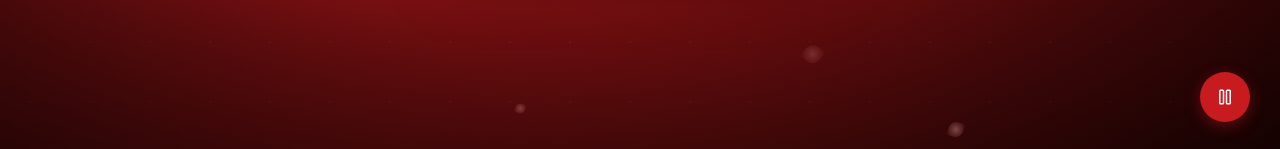
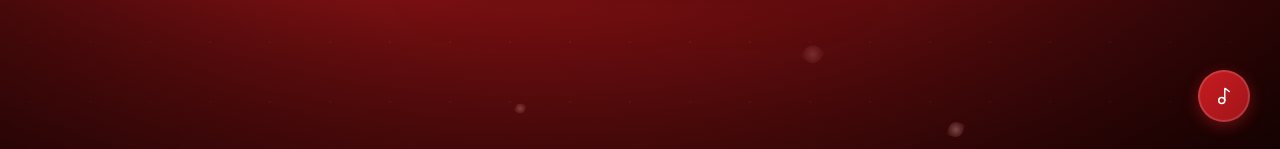
Before and after one commit to nhotungdo/wedding_wall, a Next.js app: page / in a window 1280 px wide. Shown: the part 648-797 px from the top of the page. Built offline with nearby package versions, Linux system fonts and the light colour scheme.

Commit message:
feat: add MusicPlayer, WeddingCalendar, WeddingCeremony, Footer, and GroomBride components to project structure

```diff
--- a/src/components/Footer.jsx
+++ b/src/components/Footer.jsx
@@ -30,7 +30,7 @@ export default function Footer() {
           transition={{ duration: 0.8 }}
         >
           <div className="footer-brand">
-            <h2 className="font-serif footer-title">MINH &amp; PHƯƠNG</h2>
+            <h2 className="font-serif footer-title">VŨ MINH &amp; LÊ PHƯƠNG</h2>
             <div className="footer-date-row">
               <Heart size={14} fill="var(--color-gold-light)" color="var(--color-gold-light)" />
               <span>13 · 10 · 2026</span>
@@ -47,7 +47,7 @@ export default function Footer() {
           <div className="footer-info-grid">
             {/* Groom Contact */}
             <div className="contact-box">
-              <h4 className="font-sans contact-role">CHÚ RỂ MINH</h4>
+              <h4 className="font-sans contact-role">CHÚ RỂ — VŨ MINH</h4>
               <p className="contact-phone">
                 <Phone size={14} /> 0901 234 567
               </p>
@@ -65,7 +65,7 @@ export default function Footer() {
 
             {/* Bride Contact */}
             <div className="contact-box">
-              <h4 className="font-sans contact-role">CÔ DÂU PHƯƠNG</h4>
+              <h4 className="font-sans contact-role">CÔ DÂU — LÊ PHƯƠNG</h4>
               <p className="contact-phone">
                 <Phone size={14} /> 0987 654 321
               </p>
--- a/src/components/GroomBride.jsx
+++ b/src/components/GroomBride.jsx
@@ -16,14 +16,14 @@ export default function GroomBride() {
 
   const groomInfo = {
     title: 'CHÚ RỂ MINH',
-    name: 'VŨ VĂN MINH',
+    name: 'VŨ MINH',
     quote: '"The man who found his forever."',
     image: 'https://images.unsplash.com/photo-1507003211169-0a1dd7228f2d?q=80&w=800&auto=format&fit=crop'
   };
 
   const brideInfo = {
     title: 'CÔ DÂU PHƯƠNG',
-    name: 'LÊ THỊ PHƯƠNG',
+    name: 'LÊ PHƯƠNG',
     quote: '"The woman who made forever feel like home."',
     image: 'https://images.unsplash.com/photo-1534528741775-53994a69daeb?q=80&w=800&auto=format&fit=crop'
   };
--- a/src/components/MusicPlayer.css
+++ b/src/components/MusicPlayer.css
@@ -2,32 +2,41 @@
   position: fixed;
   bottom: 30px;
   right: 30px;
-  z-index: 9000; /* Ensure it stays above everything */
+  z-index: 9000;
+  display: flex;
+  align-items: center;
+  gap: 10px;
+  flex-direction: row-reverse; /* label on left, button on right */
 }
 
 .music-btn {
-  background-color: var(--color-primary);
+  position: relative;
+  background: linear-gradient(135deg, var(--color-primary), var(--color-primary-dark));
   border: none;
-  width: 50px;
-  height: 50px;
+  width: 52px;
+  height: 52px;
   border-radius: 50%;
   display: flex;
   align-items: center;
   justify-content: center;
   cursor: pointer;
-  box-shadow: 0 4px 15px rgba(199, 27, 32, 0.4);
-  transition: transform 0.3s cubic-bezier(0.175, 0.885, 0.32, 1.275), background-color 0.3s;
+  box-shadow:
+    0 4px 15px rgba(199, 27, 32, 0.45),
+    0 0 0 2px rgba(255,255,255,0.15) inset;
+  transition: transform 0.3s cubic-bezier(0.175, 0.885, 0.32, 1.275), box-shadow 0.3s;
+  flex-shrink: 0;
 }
 
 .music-btn:hover {
-  transform: scale(1.1);
-  background-color: var(--color-primary-dark);
+  transform: scale(1.12);
+  box-shadow: 0 8px 24px rgba(199, 27, 32, 0.6);
 }
 
 .music-btn:active {
   transform: scale(0.95);
 }
 
+/* Music icon: spin disc when playing */
 .music-icon-wrapper {
   display: flex;
   align-items: center;
@@ -35,19 +44,15 @@
 }
 
 .music-icon-wrapper.spinning {
-  animation: spin 3s linear infinite;
+  animation: disc-spin 4s linear infinite;
 }
 
-@keyframes spin {
-  from {
-    transform: rotate(0deg);
-  }
-  to {
-    transform: rotate(360deg);
-  }
+@keyframes disc-spin {
+  from { transform: rotate(0deg); }
+  to   { transform: rotate(360deg); }
 }
 
-/* Add an animated aura when playing */
+/* Pulse aura when playing */
 .music-btn.playing::before {
   content: '';
   position: absolute;
@@ -58,21 +63,36 @@
   border-radius: 50%;
   background-color: var(--color-primary);
   z-index: -1;
-  animation: pulse-ring 2s cubic-bezier(0.215, 0.61, 0.355, 1) infinite;
+  animation: pulse-ring 1.8s cubic-bezier(0.215, 0.61, 0.355, 1) infinite;
   opacity: 0;
 }
 
 @keyframes pulse-ring {
-  0% {
-    transform: scale(1);
-    opacity: 0.6;
-  }
-  100% {
-    transform: scale(1.8);
-    opacity: 0;
-  }
+  0%   { transform: scale(1);   opacity: 0.6; }
+  100% { transform: scale(2);   opacity: 0; }
 }
 
+/* Now-playing label */
+.music-now-playing {
+  background: rgba(0, 0, 0, 0.72);
+  backdrop-filter: blur(8px);
+  color: #fff;
+  font-size: 0.7rem;
+  font-weight: 600;
+  letter-spacing: 0.5px;
+  padding: 5px 12px;
+  border-radius: 20px;
+  white-space: nowrap;
+  border: 1px solid rgba(255,255,255,0.15);
+  animation: fadeSlideIn 0.4s ease;
+}
+
+@keyframes fadeSlideIn {
+  from { opacity: 0; transform: translateX(12px); }
+  to   { opacity: 1; transform: translateX(0); }
+}
+
+/* Mobile */
 @media (max-width: 768px) {
   .music-player-fixed {
     bottom: 20px;
@@ -80,7 +100,12 @@
   }
 
   .music-btn {
-    width: 44px;
-    height: 44px;
+    width: 46px;
+    height: 46px;
+  }
+
+  .music-now-playing {
+    font-size: 0.65rem;
+    padding: 4px 10px;
   }
 }
--- a/src/components/MusicPlayer.jsx
+++ b/src/components/MusicPlayer.jsx
@@ -1,61 +1,115 @@
 'use client';
 
-import { useState, useRef, useEffect } from 'react';
-import { Music, Pause } from 'lucide-react';
+import { useState, useEffect, useRef } from 'react';
+import { Music2, Pause, Volume2 } from 'lucide-react';
 import './MusicPlayer.css';
 
-// Provide a default romantic instrumental track (public domain/royalty free placeholder)
-const MUSIC_SRC = "https://actions.google.com/sounds/v1/water/rain_on_roof.ogg"; // Fallback safe sound
-const REAL_MUSIC_SRC = "https://www.soundhelix.com/examples/mp3/SoundHelix-Song-1.mp3"; // Better placeholder
+// "Lễ Đường" — Kai Đinh (YouTube ID)
+const YT_VIDEO_ID = 'LMpWNZ_M64g';
 
 export default function MusicPlayer({ startPlaying }) {
   const [isPlaying, setIsPlaying] = useState(false);
-  const audioRef = useRef(null);
+  const [isReady, setIsReady] = useState(false);
+  const playerRef = useRef(null);
+  const containerRef = useRef(null);
 
-  // Auto-play when startPlaying prop becomes true (e.g., when envelope opens)
+  // Load YouTube IFrame API once
   useEffect(() => {
-    if (startPlaying && audioRef.current) {
-      audioRef.current.play()
-        .then(() => setIsPlaying(true))
-        .catch((e) => console.log("Autoplay prevented by browser, waiting for user click.", e));
+    if (window.YT && window.YT.Player) {
+      initPlayer();
+      return;
     }
-  }, [startPlaying]);
 
-  const togglePlay = () => {
-    if (!audioRef.current) return;
+    const tag = document.createElement('script');
+    tag.src = 'https://www.youtube.com/iframe_api';
+    document.head.appendChild(tag);
 
+    window.onYouTubeIframeAPIReady = () => {
+      initPlayer();
+    };
+
+    return () => {
+      window.onYouTubeIframeAPIReady = null;
+    };
+  }, []);
+
+  const initPlayer = () => {
+    if (playerRef.current) return; // already created
+    playerRef.current = new window.YT.Player(containerRef.current, {
+      videoId: YT_VIDEO_ID,
+      playerVars: {
+        autoplay: 0,
+        controls: 0,
+        disablekb: 1,
+        fs: 0,
+        iv_load_policy: 3,
+        modestbranding: 1,
+        rel: 0,
+        showinfo: 0,
+        loop: 1,
+        playlist: YT_VIDEO_ID,
+      },
+      events: {
+        onReady: () => setIsReady(true),
+        onStateChange: (event) => {
+          // YT.PlayerState.PLAYING = 1
+          setIsPlaying(event.data === 1);
+        },
+      },
+    });
+  };
+
+  // Auto-play when envelope opens
+  useEffect(() => {
+    if (startPlaying && isReady && playerRef.current) {
+      try {
+        playerRef.current.playVideo();
+      } catch (e) {
+        console.log('Autoplay prevented:', e);
+      }
+    }
+  }, [startPlaying, isReady]);
+
+  const toggle = () => {
+    if (!isReady || !playerRef.current) return;
     if (isPlaying) {
-      audioRef.current.pause();
+      playerRef.current.pauseVideo();
     } else {
-      audioRef.current.play();
+      playerRef.current.playVideo();
     }
-    setIsPlaying(!isPlaying);
   };
 
   return (
     <div className="music-player-fixed">
-      {/* Hidden audio element */}
-      <audio
-        ref={audioRef}
-        src={REAL_MUSIC_SRC}
-        loop
-        preload="auto"
+      {/* Hidden YouTube player div */}
+      <div
+        ref={containerRef}
+        style={{
+          position: 'absolute',
+          width: '1px',
+          height: '1px',
+          opacity: 0,
+          pointerEvents: 'none',
+          overflow: 'hidden',
+        }}
       />
 
-      {/* Floating Button */}
+      {/* Floating toggle button */}
       <button
         className={`music-btn ${isPlaying ? 'playing' : ''}`}
-        onClick={togglePlay}
-        aria-label="Toggle Music"
+        onClick={toggle}
+        aria-label={isPlaying ? 'Tắt nhạc' : 'Bật nhạc'}
+        title={isPlaying ? 'Lễ Đường — Kai Đinh ▶ đang phát' : 'Bật nhạc: Lễ Đường — Kai Đinh'}
       >
-        {isPlaying ? (
-          <div className="music-icon-wrapper spinning">
-            <Music size={18} color="#FFF" />
-          </div>
-        ) : (
-          <div className="music-icon-wrapper">
+        <div className={`music-icon-wrapper ${isPlaying ? 'spinning' : ''}`}>
+          {isPlaying ? (
             <Pause size={18} color="#FFF" />
-          </div>
+          ) : (
+            <Music2 size={18} color="#FFF" />
+          )}
+        </div>
+        {isPlaying && (
+          <span className="music-now-playing font-sans">♫ Lễ Đường</span>
         )}
       </button>
     </div>
--- a/src/components/WeddingCalendar.jsx
+++ b/src/components/WeddingCalendar.jsx
@@ -31,7 +31,7 @@ export default function WeddingCalendar() {
         >
           <span className="section-badge font-sans">SAVE THE DATE</span>
           <h2 className="title font-serif">Lịch Các Ngày Trọng Đại</h2>
-          <p className="subtitle">Tháng 10 Năm 2026 — Các mốc ngày vui của Vũ Văn Minh &amp; Lê Thị Phương</p>
+          <p className="subtitle">Tháng 10 Năm 2026 — Các mốc ngày vui của Vũ Minh &amp; Lê Phương</p>
         </motion.div>
 
         <motion.div
--- a/src/components/WeddingCeremony.jsx
+++ b/src/components/WeddingCeremony.jsx
@@ -62,7 +62,7 @@ export default function WeddingCeremony() {
         >
           <span className="section-badge font-sans">THE WEDDING EVENTS</span>
           <h2 className="title font-serif">Lịch Lễ Cưới Chính Thức</h2>
-          <p className="subtitle">Trân trọng kính mời quý khách đến chung vui cùng dâu rể<br /><strong>Vũ Văn Minh &amp; Lê Thị Phương</strong></p>
+          <p className="subtitle">Trân trọng kính mời quý khách đến chung vui cùng dâu rể<br /><strong>Vũ Minh &amp; Lê Phương</strong></p>
         </motion.div>
 
         {/* Vertical Timeline */}
```
